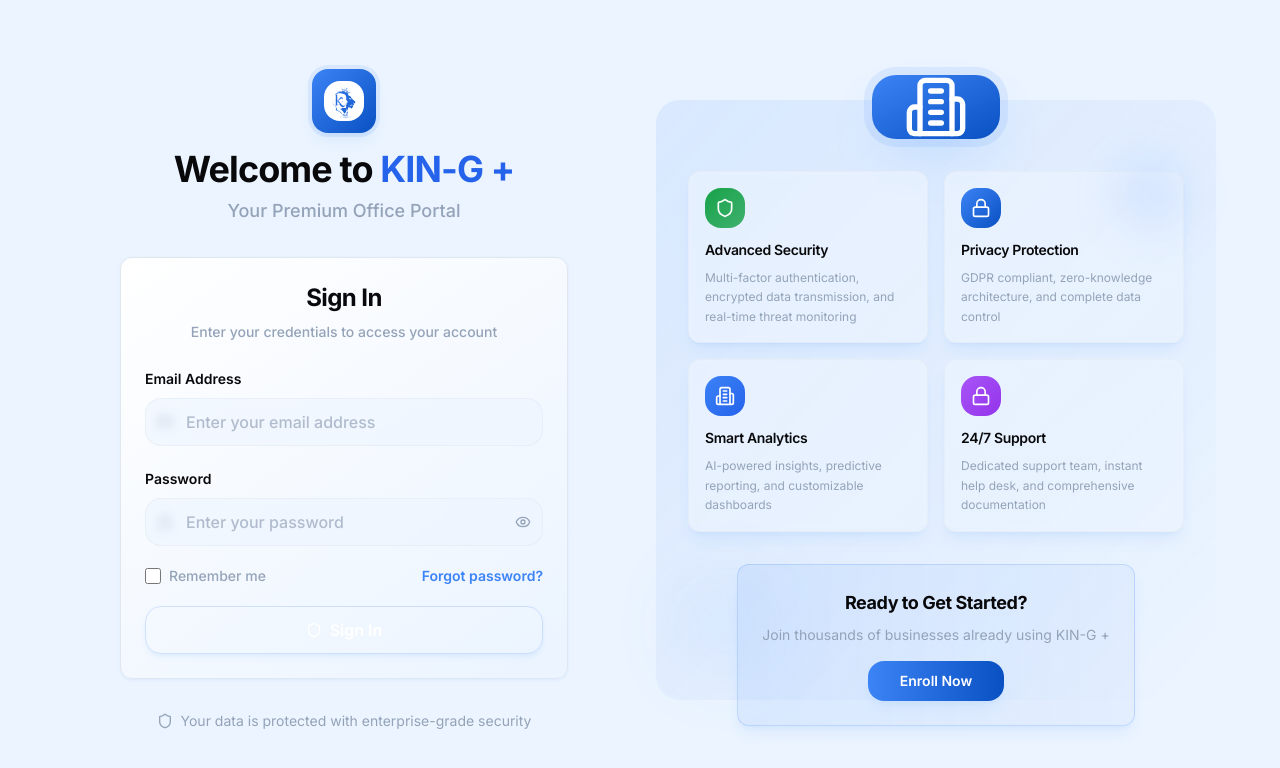
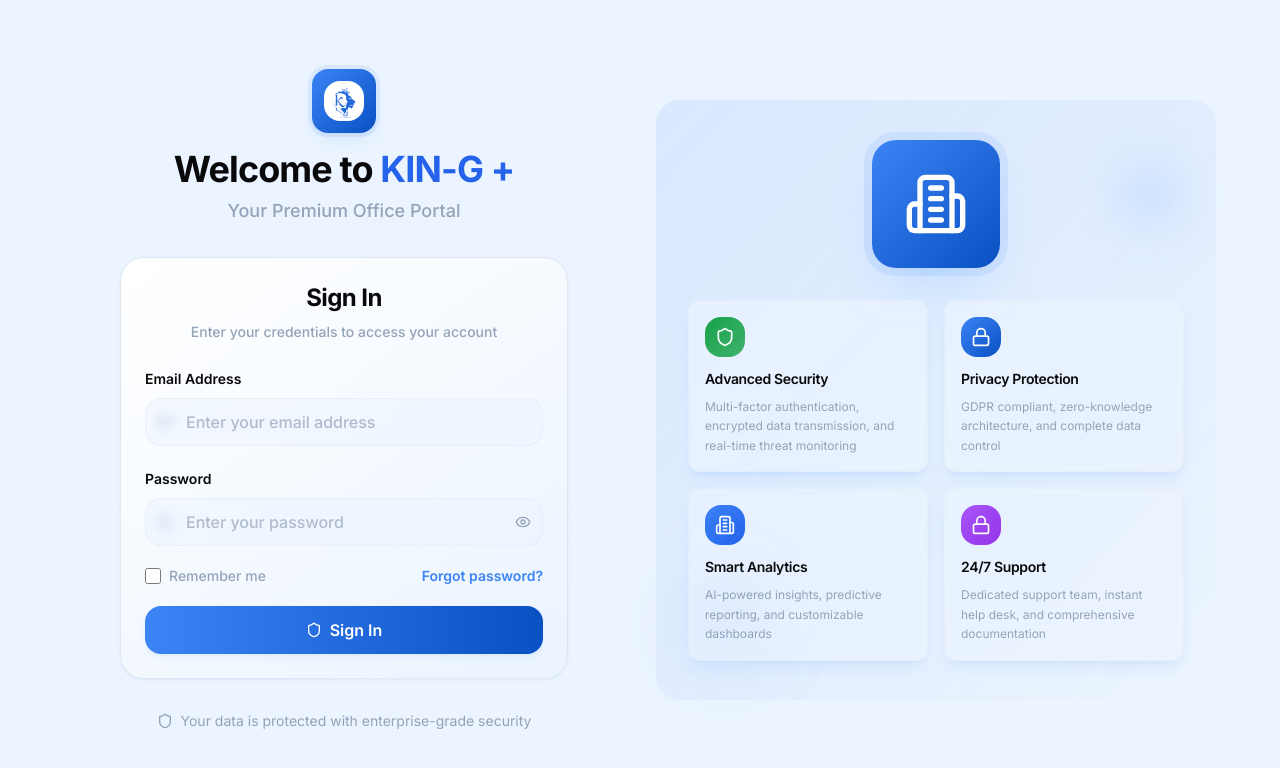
Before and after one commit to archishmanmitra/king_plus, a React (Vite) app in the folder client/: page / in a window 1280 px wide. Shown: the top 768 px of the page. Built offline with nearby package versions, Linux system fonts and the light colour scheme.

Commit message:
made some Ui changes

```diff
--- a/client/src/components/auth/LoginForm.tsx
+++ b/client/src/components/auth/LoginForm.tsx
@@ -126,18 +126,18 @@ const LoginForm: React.FC = () => {
                 {/* Login Button */}
                 <Button
                   type="submit"
-                  className="w-full h-12 text-base font-semibold btn-premium"
+                  className="w-full h-12 text-base font-semibold "
                   disabled={isLoading}
                 >
                   {isLoading ? (
                     <div className="flex items-center space-x-2">
                       <div className="h-4 w-4 border-2 border-primary-foreground/30 border-t-primary-foreground rounded-full animate-spin" />
-                      <span>Signing in...</span>
+                      <span className='text-white'>Signing in...</span>
                     </div>
                   ) : (
                     <div className="flex items-center space-x-2">
                       <Shield className="h-4 w-4" />
-                      <span>Sign In</span>
+                      <span className='text-white'>Sign In</span>
                     </div>
                   )}
                 </Button>
@@ -201,7 +201,7 @@ const LoginForm: React.FC = () => {
               </div>
 
               {/* Enrollment Section */}
-              <div className="bg-gradient-to-r from-primary/10 to-primary/5 rounded-xl p-6 border border-primary/20 shadow-lg">
+              {/* <div className="bg-gradient-to-r from-primary/10 to-primary/5 rounded-xl p-6 border border-primary/20 shadow-lg">
                 <div className="text-center">
                   <h3 className="font-bold text-foreground text-lg mb-2">Ready to Get Started?</h3>
                   <p className="text-sm text-muted-foreground mb-4">Join thousands of businesses already using KIN-G +</p>
@@ -212,7 +212,7 @@ const LoginForm: React.FC = () => {
                     Enroll Now
                   </Button>
                 </div>
-              </div>
+              </div> */}
 
               {/* Decorative Elements */}
               <div className="absolute top-8 right-8 h-16 w-16 rounded-full bg-gradient-to-br from-primary/20 to-primary/10 blur-xl" />
--- a/client/src/components/ui/card.tsx
+++ b/client/src/components/ui/card.tsx
@@ -9,7 +9,7 @@ const Card = React.forwardRef<
   <div
     ref={ref}
     className={cn(
-      "rounded-xl border border-border/50 bg-card/70 supports-[backdrop-filter]:bg-card/50 backdrop-blur-xl text-card-foreground shadow-md hover:shadow-lg transition-all duration-300",
+      "rounded-3xl border border-border/50 bg-card/70 supports-[backdrop-filter]:bg-card/50 backdrop-blur-xl text-card-foreground shadow-md hover:shadow-lg transition-all duration-300",
       className
     )}
     {...props}
```
